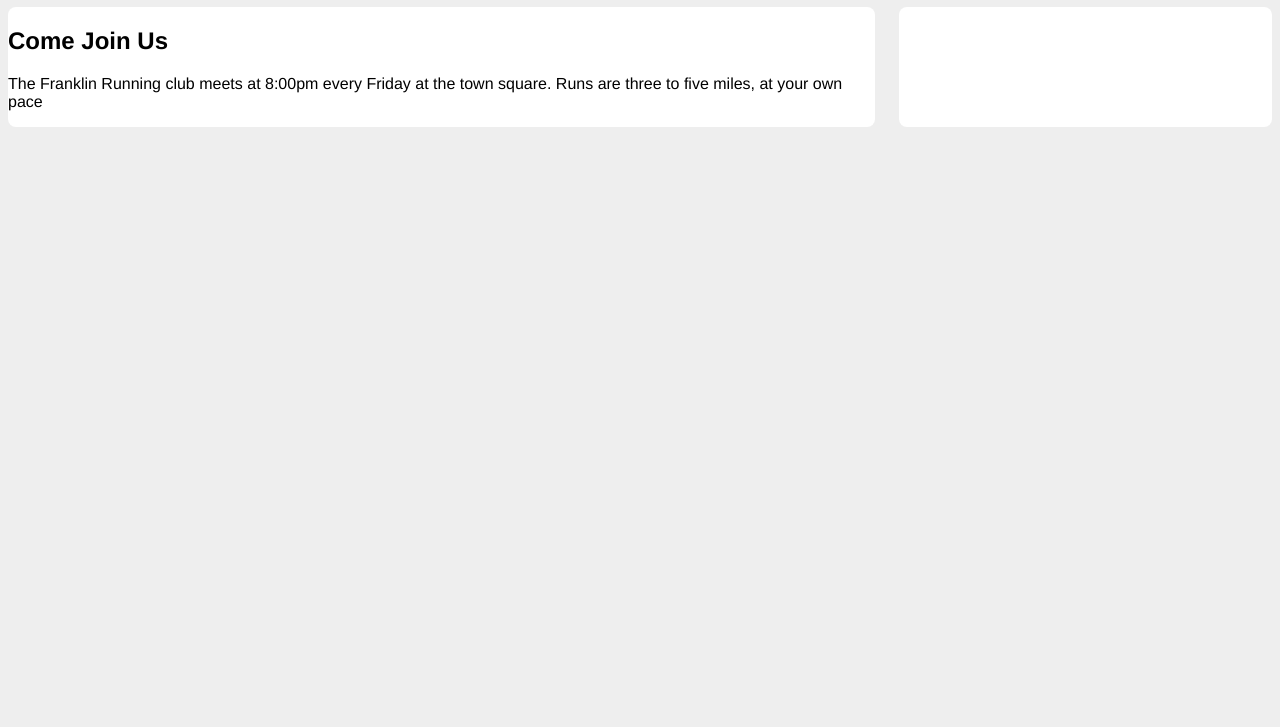
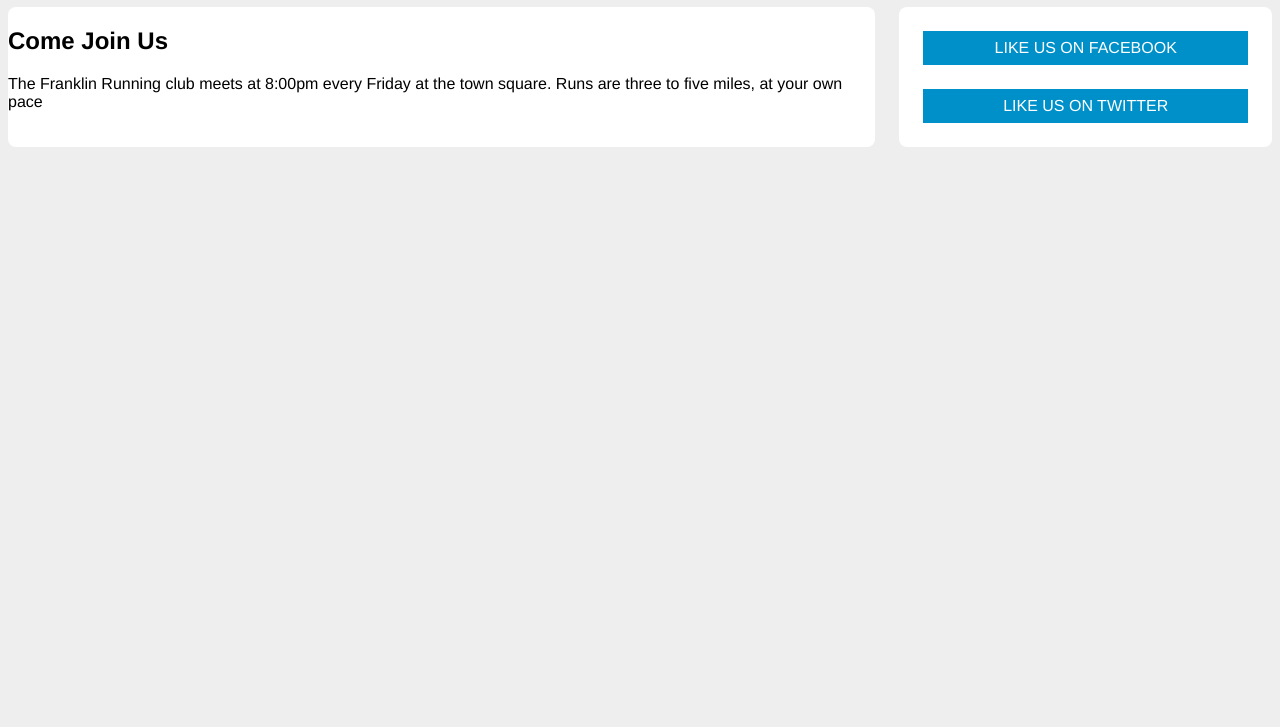
Before and after one commit to techtheriac/css-in-depth, a website: page src/index.html in a window 1280 px wide. Shown: the part 73-800 px from the top of the page. Drawn offline with Linux system fonts and the light colour scheme.

Commit message:
Space between buttons employing adjacent sibling selectors

```diff
--- a/src/index.html
+++ b/src/index.html
@@ -20,8 +20,8 @@
         </p>
       </main>
       <aside class="sidebar">
-        <div class="widget"></div>
-        <div class="widget"></div>
+        <a href="/facebook" class="button-link">Like Us on Facebook</a>
+        <a href="/twitter" class="button-link">Like Us on Twitter</a>
       </aside>
     </div>
     <script src="./script.js"></script>
--- a/src/style.css
+++ b/src/style.css
@@ -37,3 +37,18 @@ main {
   background-color: #fff;
   border-radius: 0.5em;
 }
+
+.button-link {
+  display: block;
+  padding: 0.5em;
+  color: #fff;
+  background-color: #0090c9;
+  text-align: center;
+  text-decoration: none;
+  text-transform: uppercase;
+}
+
+/*using an adjacent sibling selector to apply margins between buttons*/
+.button-link + .button-link {
+  margin-top: 1.5em;
+}
```
